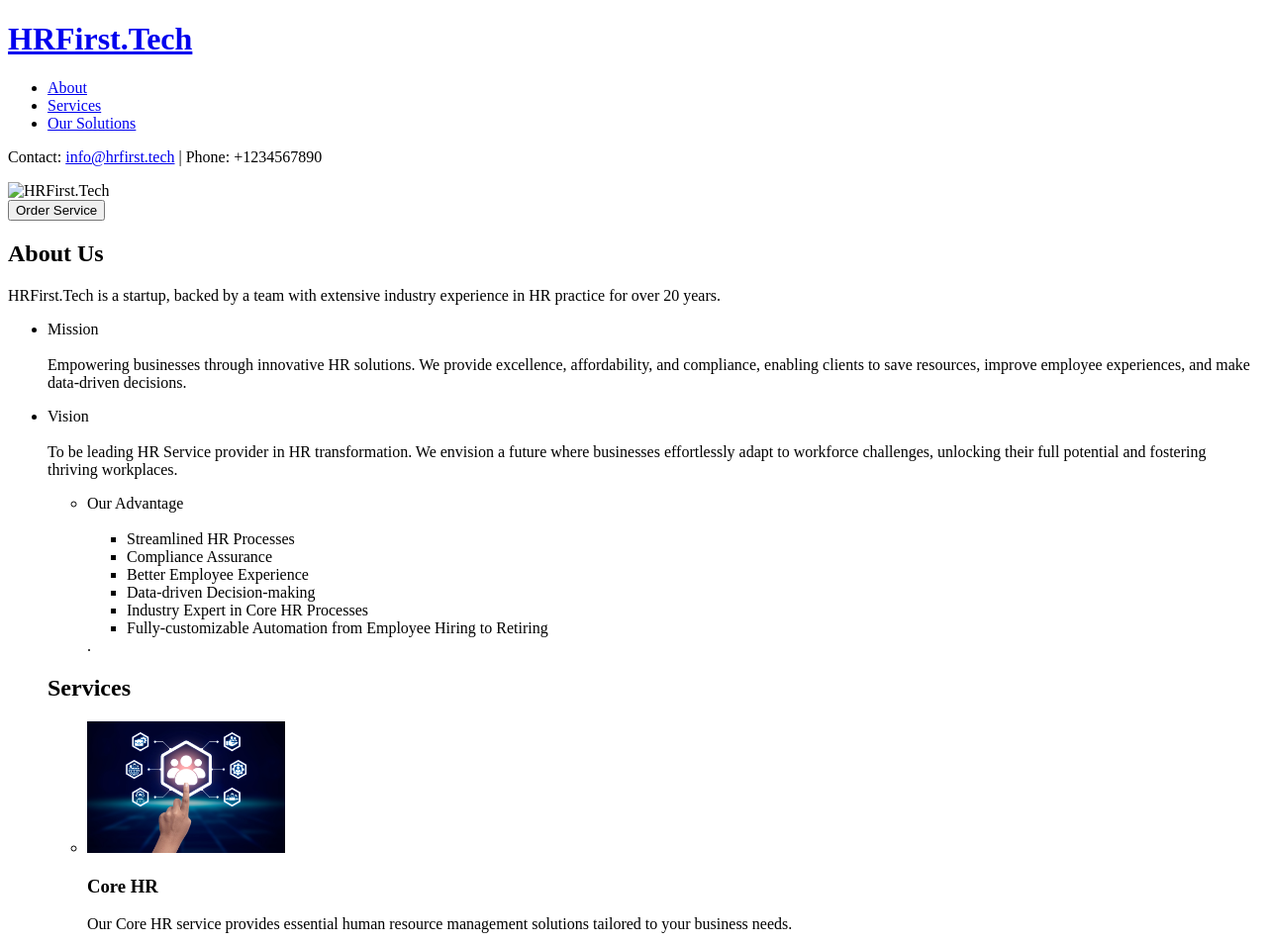
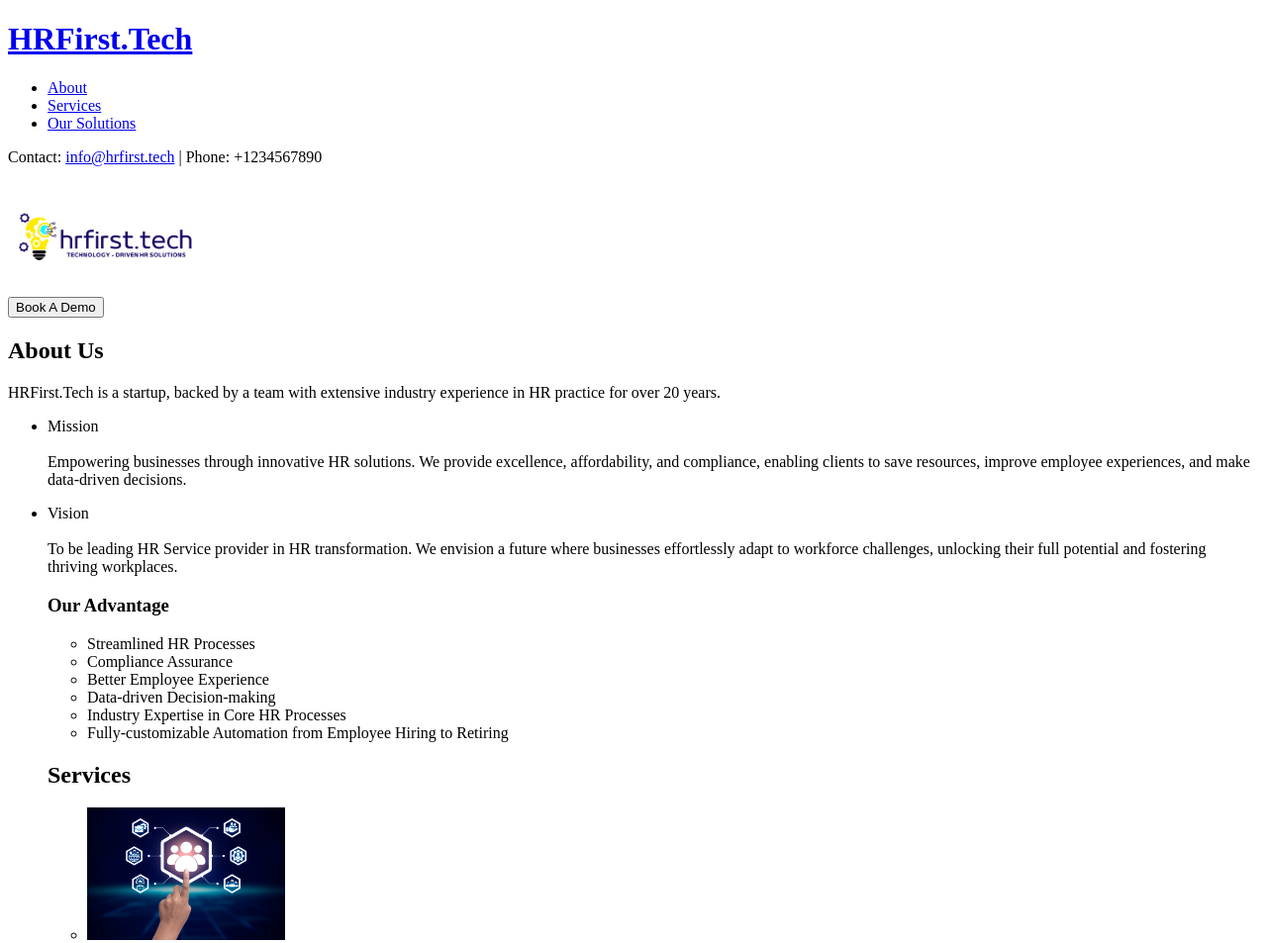
Before and after one commit to ryannetworx/goit-markup-hw-01, a plain HTML site: page index.html in a window 1280 px wide. Shown: the top 953 px of the page at 99% size. Drawn offline with Linux system fonts and the light colour scheme; grey boxes are pictures that could not be loaded.

Commit message:
Update index.html

```diff
--- a/index.html
+++ b/index.html
@@ -24,10 +24,10 @@
 
     <main>
 
-        <img src="images/hrfirsttech logo.jpg" alt="HRFirst.Tech" width="200">
+        <img src="images/img/hrfirsttech logo.jpg" alt="HRFirst.Tech" width="200">
     <!-- <img src="service-image.jpg" alt="Service Image" width="400"> -->
     <br>
-        <button type="button">Order Service</button>
+        <button type="button">Book A Demo</button>
 
         <h2>About Us</h2>
         <p>HRFirst.Tech is a startup, backed by a team with extensive industry experience in HR practice for over 20 years.
@@ -42,20 +42,17 @@
                     <li>Vision</li>
                 <br>
                 To be leading HR Service provider in HR transformation. We envision a future where businesses effortlessly adapt to workforce challenges, unlocking their full potential and fostering thriving workplaces.
-            <div><p>
-                <ul>
-                    <li>Our Advantage</li>
-                <br>
-                <ul>
-                    <li>Streamlined HR Processes</li>
-                    <li>Compliance Assurance</li>
-                    <li>Better Employee Experience</li>
-                    <li>Data-driven Decision-making</li>
-                    <li>Industry Expert in Core HR Processes</li>
-                    <li>Fully-customizable Automation from Employee Hiring to Retiring</li>
+            <div>
 
-                </ul>.
-            </p>
+            <h3>Our Advantage</h3>
+        <ul>
+            <li>Streamlined HR Processes</li>
+            <li>Compliance Assurance</li>
+            <li>Better Employee Experience</li>
+            <li>Data-driven Decision-making</li>
+            <li>Industry Expertise in Core HR Processes</li>
+            <li>Fully-customizable Automation from Employee Hiring to Retiring</li>
+        </ul>
             </div>
         </p>
 
@@ -84,7 +81,10 @@
 </ul>
 
     <h2>Our Tech-Driven Solutions</h2>
-    <img src="images/DigiOffice_1.png" alt="DigiOffice" width="200">
+    <img src="images/img/DigiOffice_1.png" alt="DigiOffice" width="200">
+
+    <br>
+        <button type="button">Book A Demo</button>
     </main>
 
     <footer>
```
